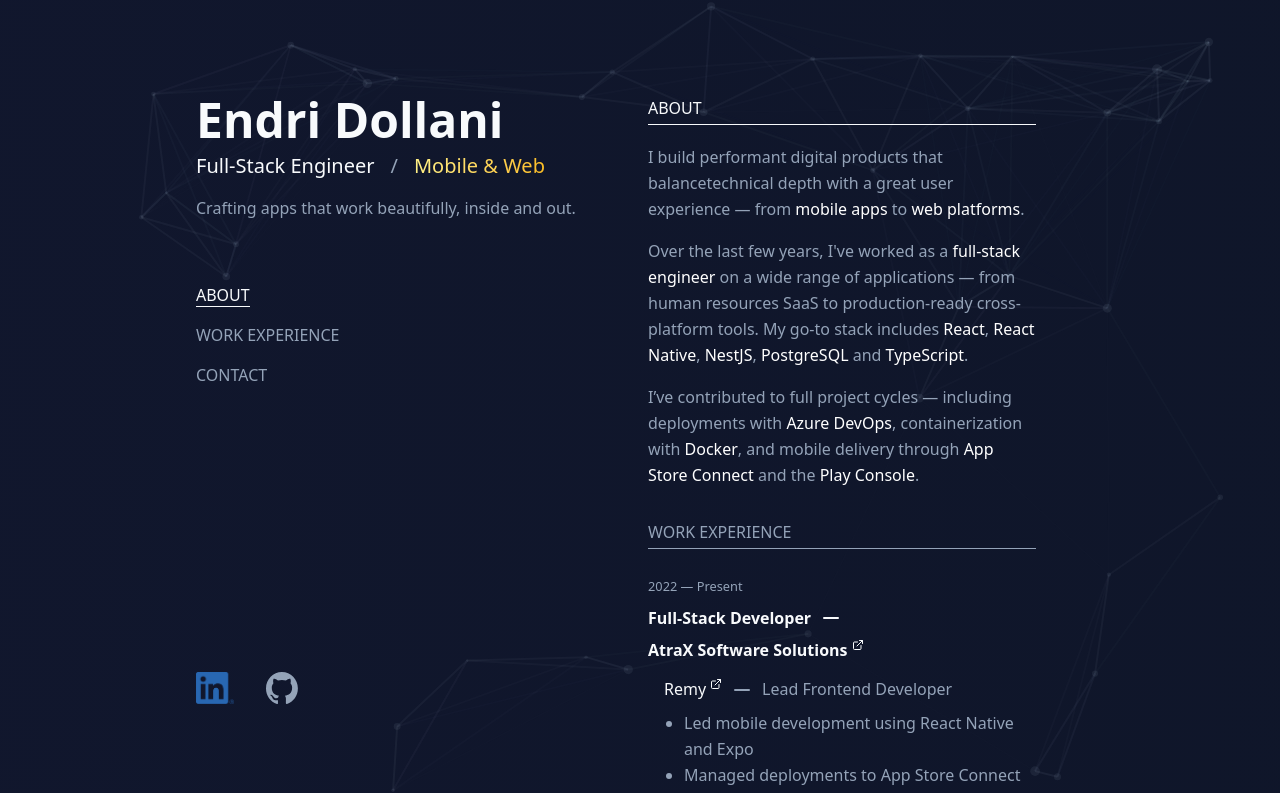
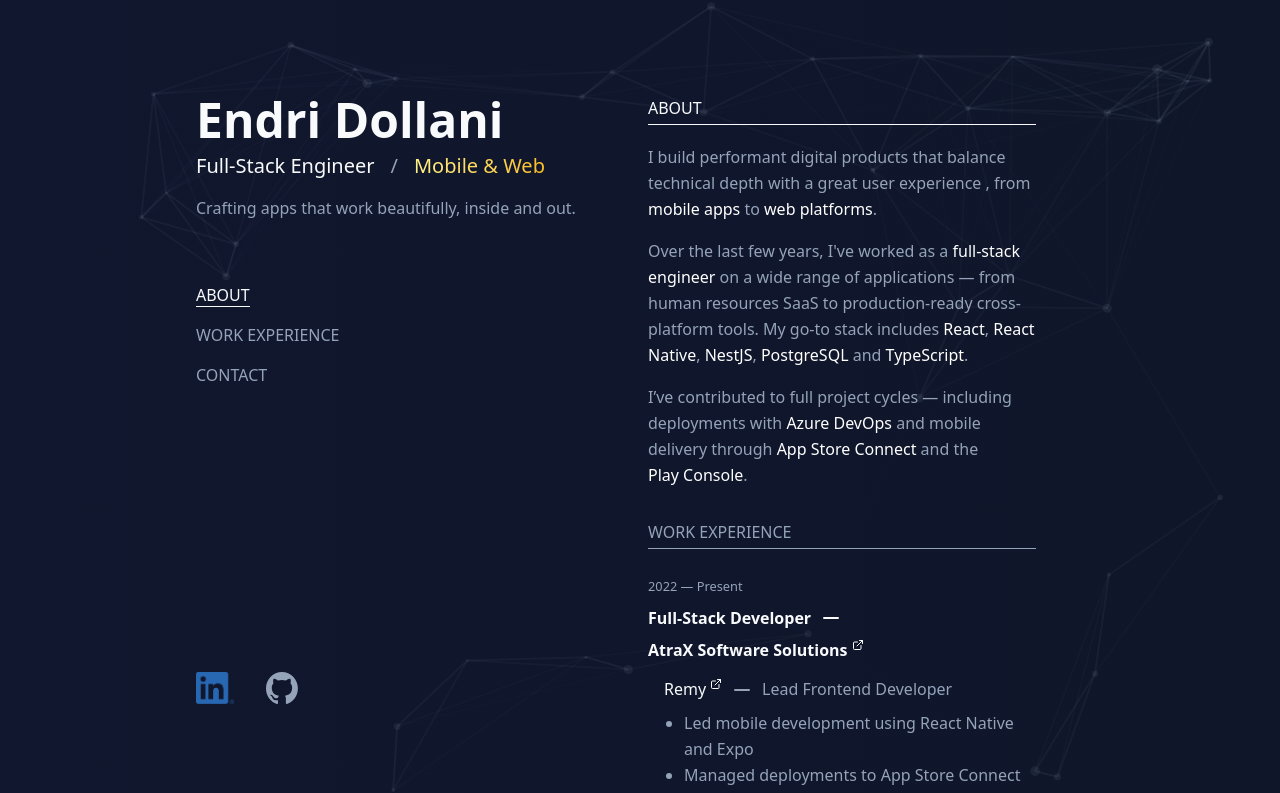
Before and after one commit to endridollani/portfolio, a React (Vite) app: page / in a window 1280 px wide. Shown: the top 793 px of the page. Built offline with nearby package versions, Linux system fonts and the light colour scheme.

Commit message:
typo fix

```diff
--- a/src/components/landing/rightSection/AboutSection.tsx
+++ b/src/components/landing/rightSection/AboutSection.tsx
@@ -7,9 +7,10 @@
     <RightSectionTitle section={SectionEnum.ABOUT} />
 
     <p className="text-xs lg:text-sm leading-relaxed text-muted-foreground">
-      <span>I build performant digital products</span> that balance
-      <span>technical depth</span> with a great{` `}
-      <span>user experience</span> — from{' '}
+      <span>I build performant digital products</span> that balance{` `}
+      <span>technical depth</span>
+      {` `}with a great{` `}
+      <span>user experience</span> , from{' '}
       <span className="text-white font-medium">mobile apps</span> to{' '}
       <span className="text-white font-medium">web platforms</span>.
     </p>
@@ -27,8 +28,7 @@
 
     <p className="text-xs lg:text-sm leading-relaxed text-muted-foreground">
       I’ve contributed to full project cycles — including deployments with{' '}
-      <span className="text-white font-medium">Azure DevOps</span>, containerization with{' '}
-      <span className="text-white font-medium">Docker</span>, and mobile delivery through{' '}
+      <span className="text-white font-medium">Azure DevOps</span> and mobile delivery through{' '}
       <span className="text-white font-medium">App Store Connect</span> and the{' '}
       <span className="text-white font-medium">Play Console</span>.
     </p>
```
